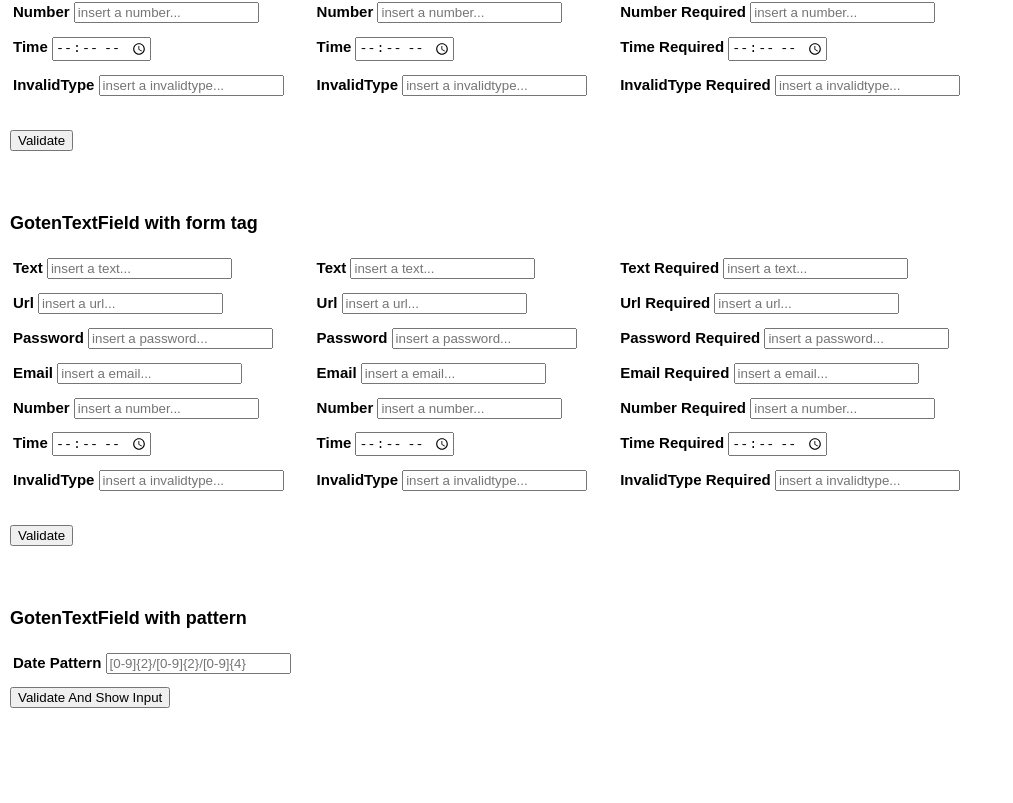
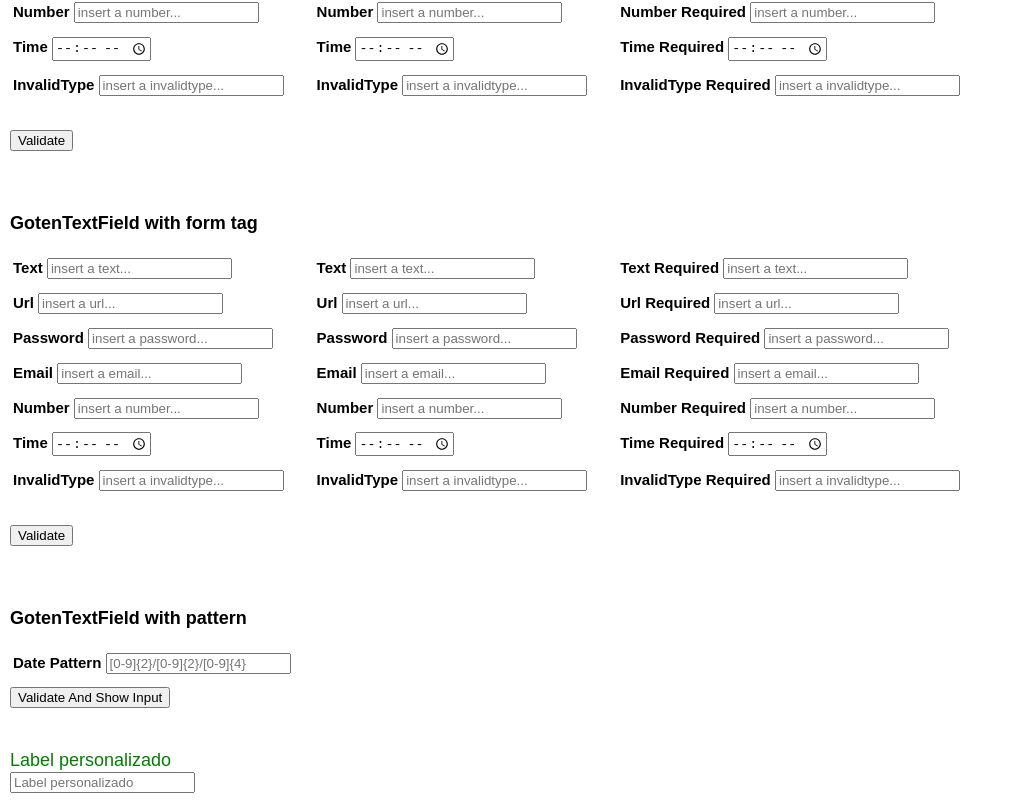
Before and after one commit to cysinformatica/goten-react-text-field, a React (Create React App) app in the folder example/: page / in a window 1280 px wide. Shown: the part 403-1206 px from the top of the page, without its empty margins (0-1013 px from the left). Before the commit the page ends 1121 px from the top, so only its background shows below. Built offline with nearby package versions, Linux system fonts and the light colour scheme.

Commit message:
Agregar componentLabel
- Se modifico la prop label, de manera que de no existir, no se muestre nada(anteriormente se mostraba un espacio).
- Se agrego la prop componentLabel, que renderiza un componente al ser enviado a la prop.

```diff
--- a/example/src/exampleGotenTextField.jsx
+++ b/example/src/exampleGotenTextField.jsx
@@ -166,6 +166,20 @@ export default class ExampleGotenTextField extends Component {
                         this.refsGotenTextFieldWithPattern.current.validate()
                     }}
                 />
+                {this.separator(2)}
+                <GotenTextField
+                    placeholder={'Label personalizado'}
+                    componentLabel={
+                        <div style={{color: 'green'}}>
+                            Label personalizado
+                        </div>
+                    }
+                    type={'text'}
+                    errorMessage={'Please inset a text using the correct pattern'}
+                    errorRequiredMessage={'This field is required'}
+                    required={true}
+                    showError={true}
+                />
             </div>
         )
     }
--- a/package.json
+++ b/package.json
@@ -1,6 +1,6 @@
 {
   "name": "goten-react-text-field",
-  "version": "1.0.4",
+  "version": "1.0.5",
   "description": "GotenTextField is a react component that facilitates the use of text inputs.",
   "author": "Nicolas Meilan <sebastian.nicolas.meilan@gmail.com>",
   "main": "dist/index.js",
--- a/src/index.js
+++ b/src/index.js
@@ -62,7 +62,10 @@ export class GotenTextField extends Component {
     render() {
         return (
             <div>
-                <label className='label'>{this.props.label + ' '}</label>
+                { this.props.label && !this.props.componentLabel &&
+                    <label className='label'>{this.props.label + ' '}</label>
+                }
+                { this.props.componentLabel }
                 {React.cloneElement(<input />, this._getProps())}
                 <br/>
                 { this.props.showError &&
@@ -82,7 +85,17 @@ export class GotenTextField extends Component {
             required: this.props.required,
             ref: this.input,
         }
-        const { bindContainer, bindProp, errorMessage, errorRequiredMessage, showError, _pubsub_message, ...props } = auxProps
+        const {
+            bindContainer,
+            bindProp,
+            errorMessage,
+            errorRequiredMessage,
+            showError,
+            _pubsub_message,
+            componentLabel,
+            key,
+            ...props
+        } = auxProps
         return props
     }
 
@@ -132,6 +145,7 @@ export class GotenTextField extends Component {
 GotenTextField.propTypes = {
     bindContainer: PropTypes.object,
     bindProp: PropTypes.string,
+    componentLabel: PropTypes.element,
     errorMessage: PropTypes.string,
     errorRequiredMessage: PropTypes.string,
     label: PropTypes.string,
```
Also changed, not shown: 2 other files (tests, documents, lock files or other folders).
